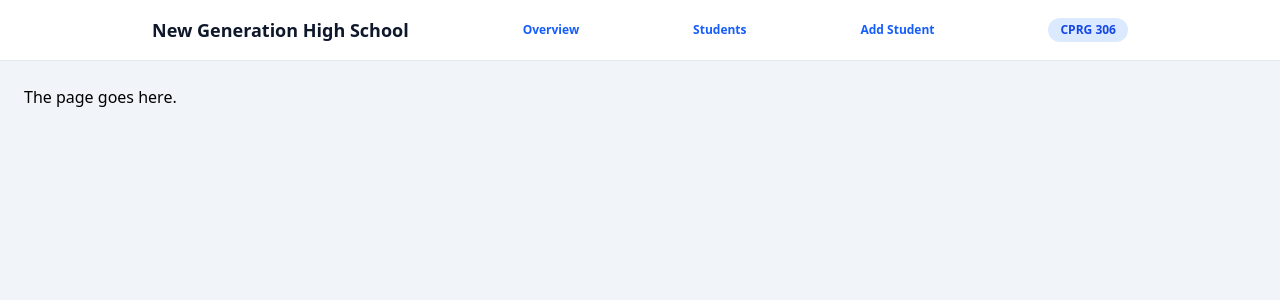
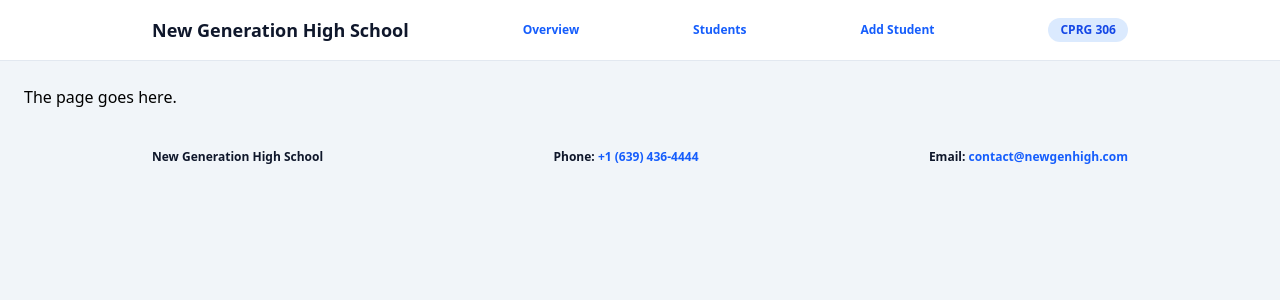
Before and after one commit to AdrianGorny8205/Web_Dev-Assignment-2-Front-End-Development, a Next.js app: page / in a window 1280 px wide. Shown: the top 300 px of the page. Built offline with nearby package versions, Linux system fonts and the light colour scheme.

Commit message:
Added footer, though it needs to be somehow forced to the bottom of the page still

```diff
--- a/app/layout.tsx
+++ b/app/layout.tsx
@@ -1,6 +1,7 @@
 import type { Metadata } from "next";
 import "./globals.css";
 import Navbar from "@/components/Navbar";
+import Footer from "@/components/Footer";
 
 export const metadata: Metadata = {
   title: "New Gen High",
@@ -12,6 +13,7 @@ const RootLayout = ({ children }: { children: React.ReactNode }) => {
       <body className="bg-slate-100 min-h-screen">
         <Navbar />
         {children}
+        <Footer />
       </body>
     </html>
   );
--- /dev/null
+++ b/components/Footer.tsx
@@ -0,0 +1,19 @@
+const Footer = () => {
+    return (
+        <footer>
+            <div className="max-w-5xl mx-auto px-6 py-4 flex items-center justify-between">
+                <span className="text-xs font-semibold text-slate-900">
+                    New Generation High School
+                </span>
+                <span className="text-xs font-semibold text-slate-900">
+                    Phone: <a href="tel:+16394364444" className="text-blue-600 hover:underline">+1 (639) 436-4444</a>
+                    {/* Fun fact: 639 is an actual Saskatchewan area code. Entirely a coincidence, I just made up this number using the letters "NEWGENHIGH" */}
+                </span>
+                <span className="text-xs font-semibold text-slate-900">
+                    Email: <a href="mailto:contact@newgenhigh.com" className="text-blue-600 hover:underline">contact@newgenhigh.com</a>
+                </span>
+            </div>
+        </footer>
+    )
+}
+export default Footer;
```
